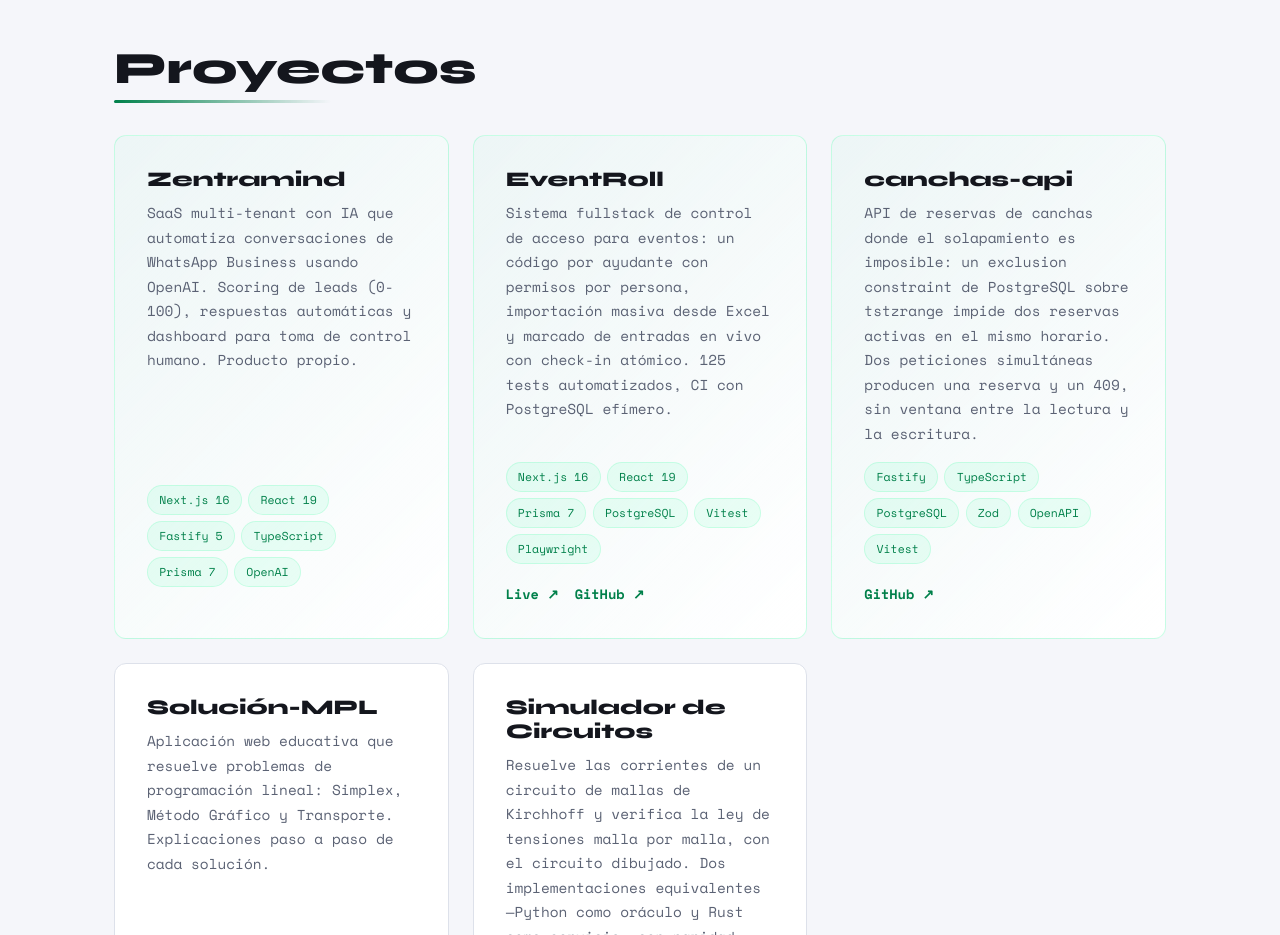
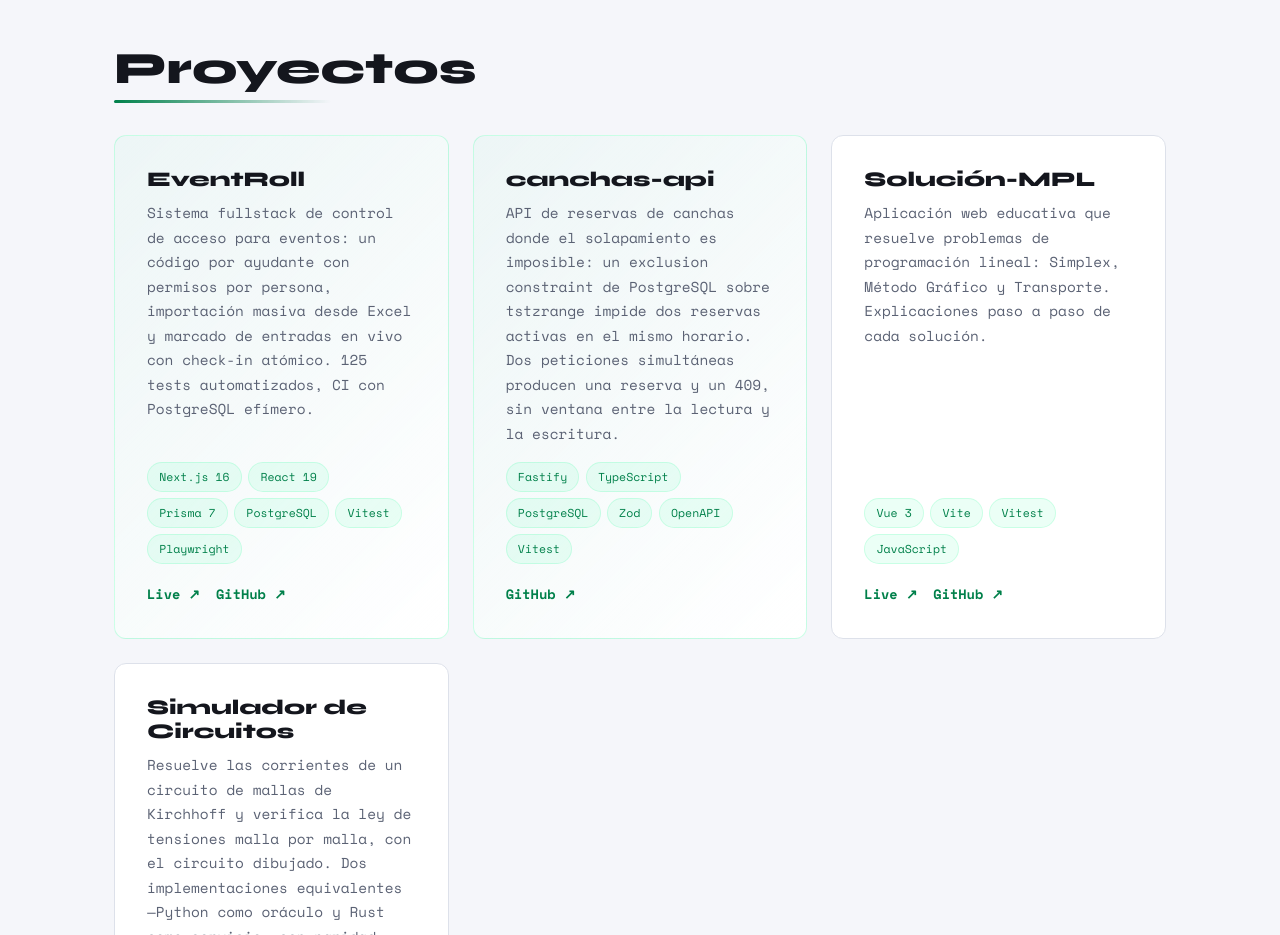
Before and after one commit to runer0101/runer0101.github.io, a plain HTML site: page index.html in a window 1280 px wide. Shown: the part 3720-4655 px from the top of the page. Drawn offline with nearby package versions, Linux system fonts and the light colour scheme.

Commit message:
content(projects): remove Zentramind
The card carried no link, so the grid now lists only projects a visitor can open. Four
cards remain: EventRoll, canchas-api, Solución-MPL and the circuit simulator.

```diff
--- a/index.html
+++ b/index.html
@@ -365,21 +365,6 @@
             <h2 data-es="Proyectos" data-en="Projects">Proyectos</h2>
             <div class="projects-grid reveal-children">
                 <div class="project-card project-card--featured">
-                    <h3>Zentramind</h3>
-                    <p class="project-desc" data-es="SaaS multi-tenant con IA que automatiza conversaciones de WhatsApp Business usando OpenAI. Scoring de leads (0-100), respuestas automáticas y dashboard para toma de control humano. Producto propio." data-en="Multi-tenant SaaS with AI that automates WhatsApp Business conversations using OpenAI. Lead scoring (0-100), auto-replies, and dashboard for human takeover. Own product.">
-                        SaaS multi-tenant con IA que automatiza conversaciones de WhatsApp Business usando OpenAI. Scoring de leads (0-100), respuestas automáticas y dashboard para toma de control humano. Producto propio.
-                    </p>
-                    <div class="project-tech">
-                        <span>Next.js 16</span>
-                        <span>React 19</span>
-                        <span>Fastify 5</span>
-                        <span>TypeScript</span>
-                        <span>Prisma 7</span>
-                        <span>OpenAI</span>
-                    </div>
-                </div>
-
-                <div class="project-card project-card--featured">
                     <h3>EventRoll</h3>
                     <p class="project-desc" data-es="Sistema fullstack de control de acceso para eventos: un código por ayudante con permisos por persona, importación masiva desde Excel y marcado de entradas en vivo con check-in atómico. 125 tests automatizados, CI con PostgreSQL efímero." data-en="Fullstack access-control system for events: one code per helper with per-person permissions, bulk Excel import, and live entry marking with atomic check-in. 125 automated tests, CI against an ephemeral PostgreSQL.">
                         Sistema fullstack de control de acceso para eventos: un código por ayudante con permisos por persona, importación masiva desde Excel y marcado de entradas en vivo con check-in atómico. 125 tests automatizados, CI con PostgreSQL efímero.
```
